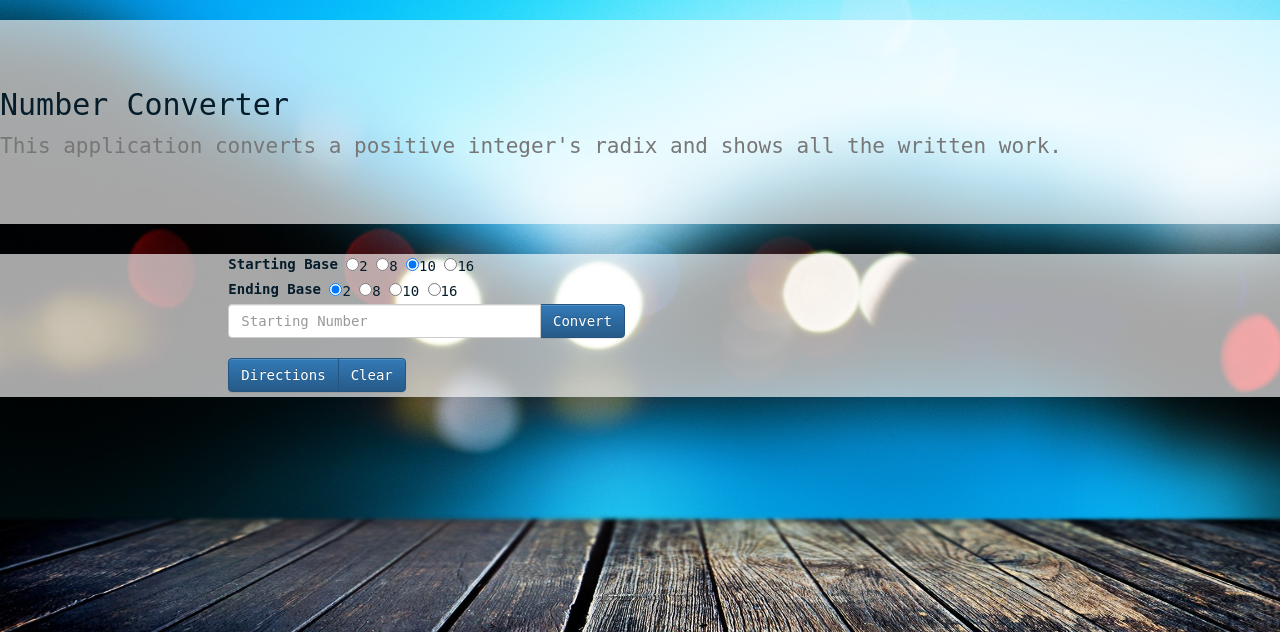
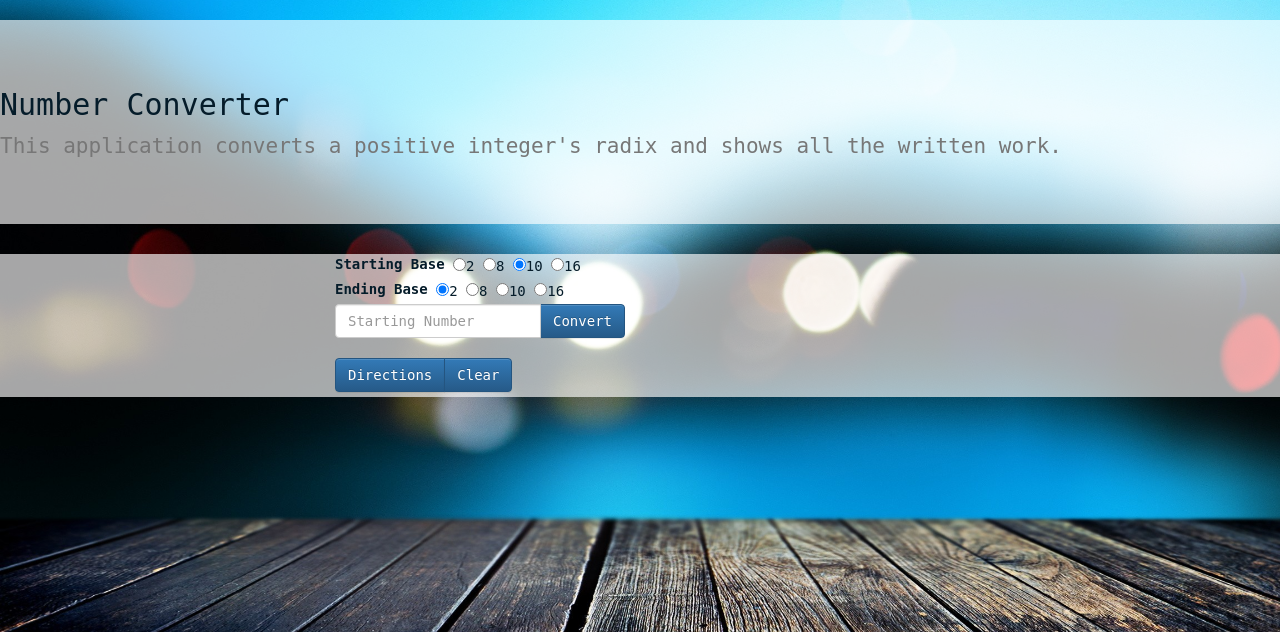
Before and after one commit to palmerjoshua/COP3813, a PHP site: page /Assignment_4/index.php in a window 1280 px wide. Shown: the part 52-684 px from the top of the page. Run offline with PHP 8.4, Linux system fonts and the light colour scheme; some libraries are stand-ins or nearby versions.

Commit message:
changed spacing of row columns

```diff
--- a/Assignment_4/index.php
+++ b/Assignment_4/index.php
@@ -20,9 +20,9 @@
 
 <div class="container-fluid">
     <div class="row">
-        <div class="col-md-2"></div>
+        <div class="col-md-3"></div>
 
-        <div class="col-md-4">
+        <div class="col-md-3">
             <form class="form-inline" role="form">
                 <div class="form-group">
                     <label for="[name='Starting Base']">Starting Base</label>
@@ -92,11 +92,12 @@
             </div><!-- appInfo -->
         </div>
 
-        <div class="col-md-4">
+        <div class="col-md-1"></div> <!-- spacer column -->
+        <div class="col-md-5">
             <output></output>
         </div>
 
-        <div class="col-md-2"></div> <!-- spacer column -->
+
     </div> <!-- row -->
 </div> <!-- container -->
 <script type="text/javascript" src="converter.js"></script>
```
